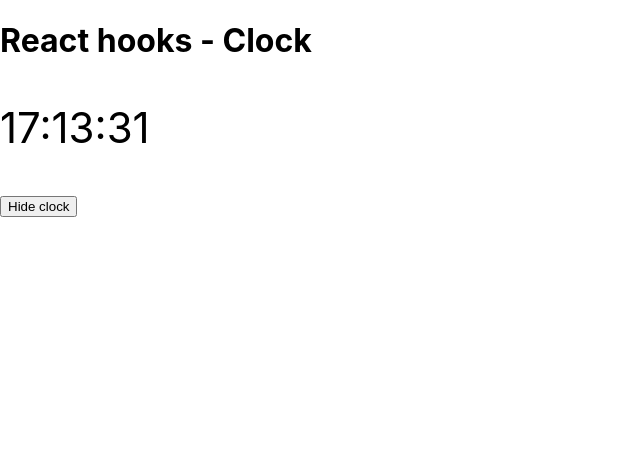
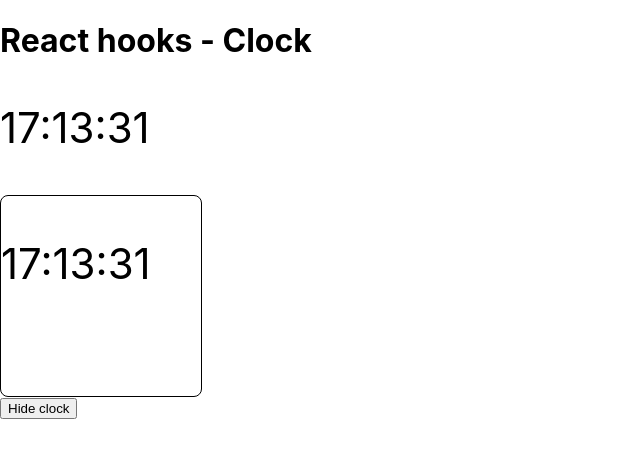
Before and after one commit to thanhhai45/reactjs-hooks-basic, a React (Create React App) app: page / in a window 1280 px wide. Shown: the top 458 px of the page, without its empty margins (0-640 px from the left). Built offline with nearby package versions, Linux system fonts and the light colour scheme; no server answers.

Commit message:
use custom hooks

```diff
--- a/src/App.js
+++ b/src/App.js
@@ -8,6 +8,7 @@ import PostList from './components/PostList';
 import Pagination from './components/Pagination';
 import PostFilterForm from './components/PostFilterForm';
 import Clock from './components/Clock';
+import BetterClock from './components/BetterClock';
 
 function App() {
   const [todolist, setTodoList] = useState([
@@ -88,6 +89,7 @@ function App() {
     <div className="app">
       <h1>React hooks - Clock</h1>
       {showClock && <Clock />}
+      <BetterClock />
       <button onClick={() => setShowClock(false)}>Hide clock</button>
 
       {/* <ColorBox /> */}
--- /dev/null
+++ b/src/components/BetterClock/BetterClock.scss
@@ -0,0 +1,8 @@
+.better-clock {
+  color: black;
+  height: 200px;
+  width: 200px;
+  border: 1px solid black;
+  border-radius: 8px;
+  font-size: 24px;
+}
--- /dev/null
+++ b/src/components/BetterClock/index.jsx
@@ -0,0 +1,16 @@
+import React from 'react';
+import useClock from '../../hooks/useClock';
+import './BetterClock.scss'
+BetterClock.propTypes = {};
+
+function BetterClock(props) {
+  const {timeString} = useClock();
+
+  return (
+    <div className="better-clock">
+      <p style={{fontSize: '42px'}}>{timeString}</p>
+    </div>
+  );
+}
+
+export default BetterClock;
--- a/src/components/Clock/index.jsx
+++ b/src/components/Clock/index.jsx
@@ -1,32 +1,10 @@
-import React, { useState, useEffect } from 'react';
-import PropTypes from 'prop-types';
+import React from 'react';
+import useClock from '../../hooks/useClock';
 
 Clock.propTypes = {};
 
-function formatDate(date) {
-  const hours = `0${date.getHours()}`.slice(-2);
-  const minutes = `0${date.getMinutes()}`.slice(-2);
-  const seconds = `0${date.getSeconds()}`.slice(-2);
-
-  return `${hours}:${minutes}:${seconds}`;
-}
-
 function Clock(props) {
-  const [timeString, setTimeString] = useState('');
-
-  useEffect(() => {
-    const clockInterval = setInterval(() => {
-      const now = new Date();
-      const newTimeString = formatDate(now);
-
-      setTimeString(newTimeString);
-    }, 1000);
-
-    return () => {
-      console.log('Clock cleanup');
-      clearInterval(clockInterval);
-    }
-  }, [])
+  const {timeString} = useClock();
 
   return (
     <p style={{fontSize: '42px'}}>{timeString}</p>
--- /dev/null
+++ b/src/hooks/useClock.js
@@ -0,0 +1,31 @@
+import { useState, useEffect } from 'react';
+
+function formatDate(date) {
+  const hours = `0${date.getHours()}`.slice(-2);
+  const minutes = `0${date.getMinutes()}`.slice(-2);
+  const seconds = `0${date.getSeconds()}`.slice(-2);
+
+  return `${hours}:${minutes}:${seconds}`;
+}
+
+function useClock(props) {
+  const [timeString, setTimeString] = useState('');
+
+  useEffect(() => {
+    const clockInterval = setInterval(() => {
+      const now = new Date();
+      const newTimeString = formatDate(now);
+
+      setTimeString(newTimeString);
+    }, 1000);
+
+    return () => {
+      console.log('Clock cleanup');
+      clearInterval(clockInterval);
+    }
+  }, [])
+
+  return { timeString };
+}
+
+export default useClock;
```
